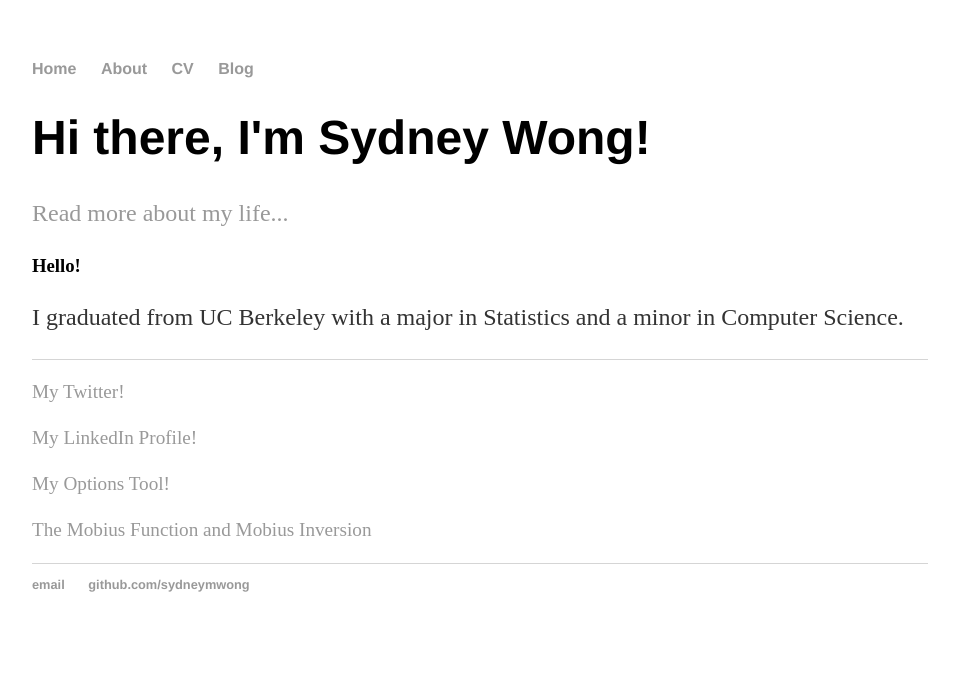
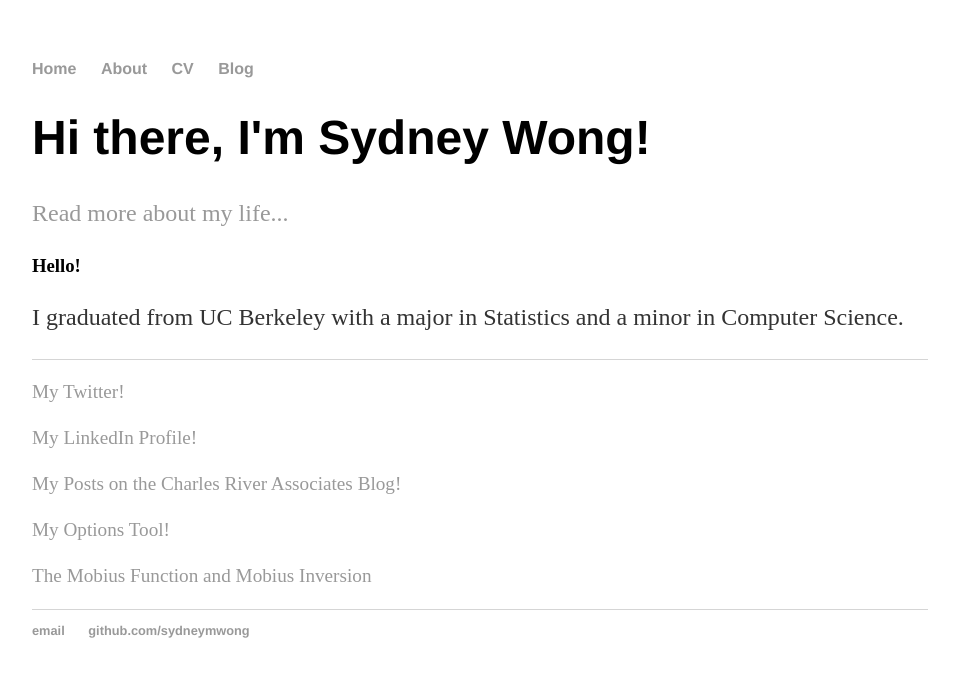
Before and after one commit to sydneymwong/sydneymwong.github.io, a Jekyll site: the page built from index.html, in a window 1280 px wide. Shown: the top 677 px of the page, without its empty margins (160-1119 px from the left). Built offline with Jekyll 4.4.1, drawn with Linux system fonts in a browser that asks for light colours.

Commit message:
added link to CRA blog

```diff
--- a/index.html
+++ b/index.html
@@ -22,6 +22,7 @@ title: Sydney Wong
       <footer class="inner">
         <p><a href="https://twitter.com/sydneymwong"> My Twitter!</a></p>
         <p><a href="http://www.linkedin.com/pub/sydney-wong/54/465/5aa/"> My LinkedIn Profile!</a></p>
+	<p><a href="http://www.crai.com/blog/sydney-wong"> My Posts on the Charles River Associates Blog!</a></p>
         <p><a href="http://www.sydneymwong.com/options/options.html"> My Options Tool!</a></p>
         <p><a href="https://drive.google.com/file/d/0BxJqsNZRdpcPb1I3UVhLaVVCM2M/view?usp=sharing"> The Mobius Function and Mobius Inversion</a></p>
       </footer>
```
